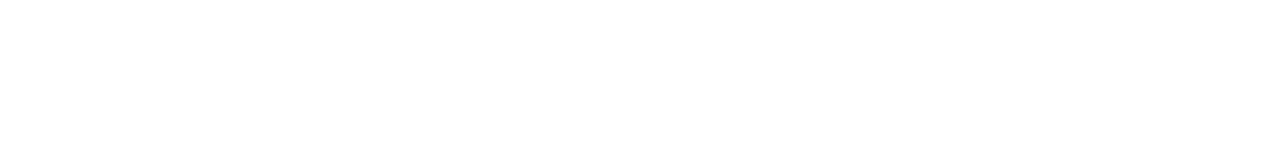
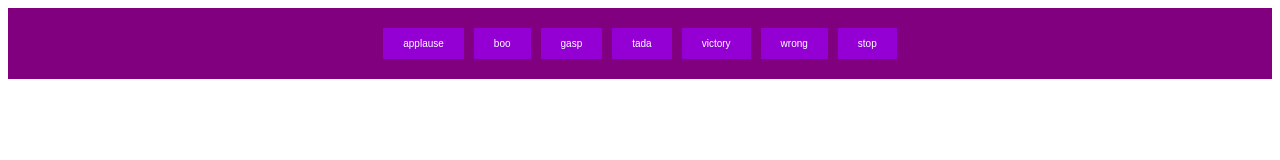
Before and after one commit to acciojob/Soundbar-kalyanikharat, a website: page main.html in a window 1280 px wide. Drawn offline with Linux system fonts and the light colour scheme.

Commit message:
created a submission

```diff
--- a/main.html
+++ b/main.html
@@ -8,8 +8,17 @@
 
 <body>
 	<!-- the entire body must be written by student -->
-    <script type="text/javascript" src="./script.js">
-</script>
+	<div id="buttons">
+  <button class="btn" id="btn1">applause</button>
+  <button class="btn" id="btn2">boo</button>
+  <button class="btn" id="btn3">gasp</button>
+  <button class="btn" id="btn4">tada</button>
+  <button class="btn" id="btn5">victory</button>
+  <button class="btn" id="btn6">wrong</button>
+  <button class="btn" id="btn7">stop</button>
+
+	</div>
+    <script type="text/javascript" src="./script.js"></script>
 
 </body>
 
--- a/script.js
+++ b/script.js
@@ -1 +1,19 @@
 //your JS code here. If required.
+const sounds = [
+  "applause.mp3",
+  "boo.mp3",
+  "gasp.mp3",
+  "tada.mp3",
+  "victory.mp3",
+  "wrong.mp3",
+  "stop.mp3",
+
+];
+
+for (let i = 1; i <= 9; i++) {
+  const btn = document.getElementById(`btn${i}`);
+  btn.addEventListener("click", () => {
+    const audio = new Audio(`sounds/${sounds[i - 1]}`);
+    audio.play();
+  });
+}
--- a/styles.css
+++ b/styles.css
@@ -1 +1,22 @@
 /*  your css code here. If applicable */
+#buttons {
+
+  background-color: purple;
+  padding: 20px;
+  display: flex;
+  flex-wrap: wrap;
+  gap: 10px;
+  justify-content: center;
+}
+.btn {
+  background-color: darkviolet;
+  color: white;
+  border: none;
+  padding: 10px 20px;
+  font-size: 10px;
+  cursor: pointer;
+  transition: transform 0.2s ease;
+}
+.btn:hover {
+  transform: scale(1.1);
+}
```
